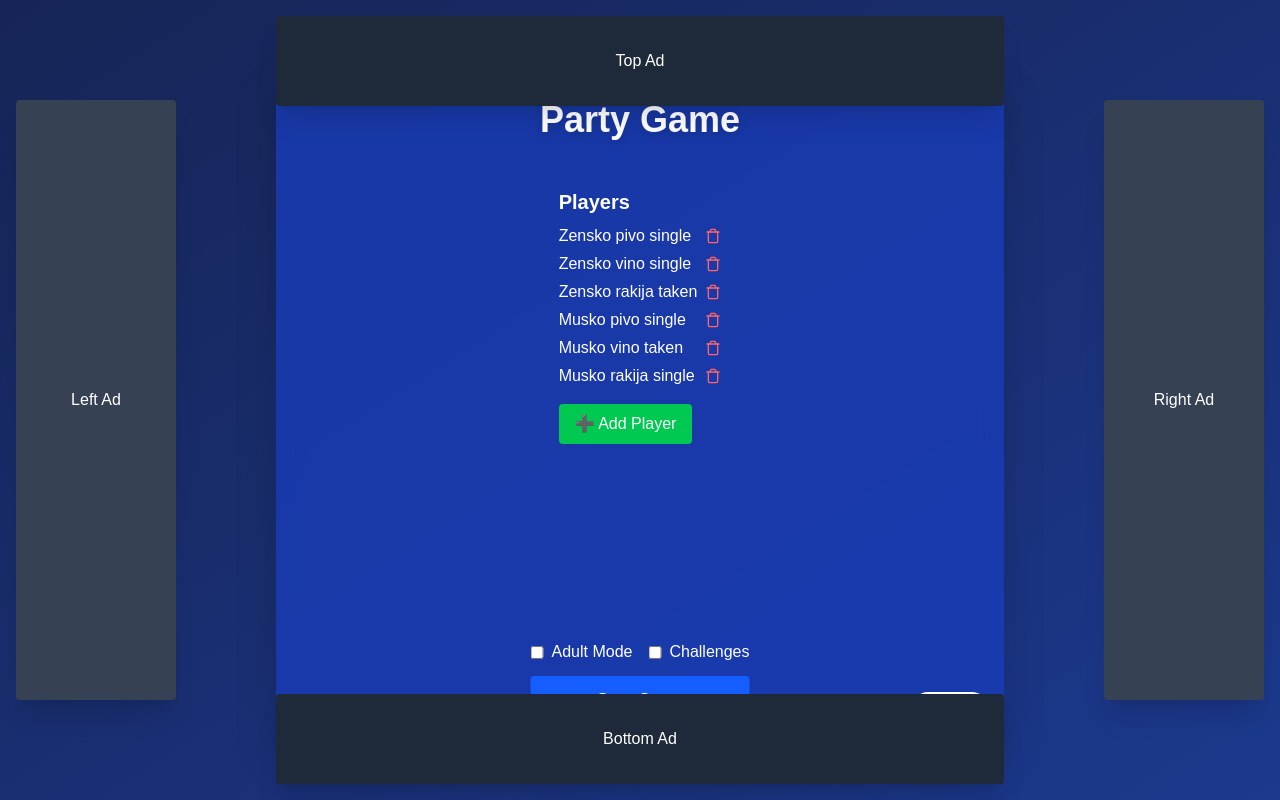
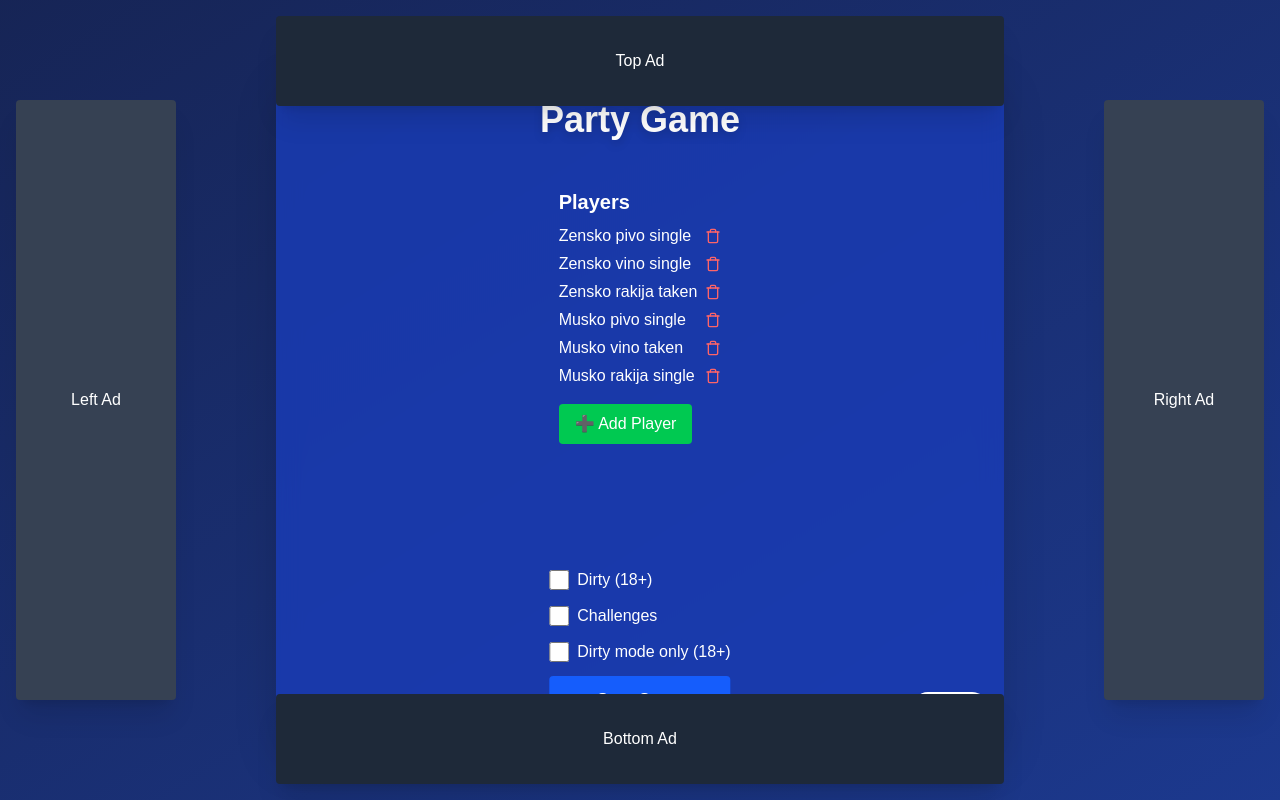
Before and after one commit to Belcuga/party-game, a Next.js app: page / in a window 1280 px wide. Built offline with nearby package versions, Linux system fonts and the light colour scheme; no server answers.

Commit message:
refactoring logic

```diff
--- a/src/app/game/[id]/page.tsx
+++ b/src/app/game/[id]/page.tsx
@@ -82,7 +82,7 @@ export default function PlayPage() {
 
   function pickNextQuestion(playerId: string, state: GameState): GameQuestion {
     const player = state.players.find(p => p.id === playerId);
-    if (!player){
+    if (!player) {
       const availableQuestions = state.questions.filter(
         q => !state.answeredQuestionIds.includes(q.id) && q.all_players
       );
@@ -93,11 +93,11 @@ export default function PlayPage() {
 
       return availableQuestions[Math.floor(Math.random() * availableQuestions.length)];
     }
-    else{
+    else {
       let desiredDifficulty = player.difficultyQueue[player.difficultyIndex];
       let allPlayersQuestion = false;
       let desiredDifficultyRequired = true;
-      if(player.id === '0'){
+      if (player.id === '0') {
         allPlayersQuestion = true;
         desiredDifficultyRequired = false;
       }
@@ -124,8 +124,8 @@ export default function PlayPage() {
     // Filter eligible other players
     const otherPlayers = state.players.filter(
       p => p.id !== currentPlayerId &&
-           p.gender !== currentPlayer.gender &&
-           p.id !== '0'
+        p.gender !== currentPlayer.gender &&
+        p.id !== '0'
     );
 
     if (otherPlayers.length === 0) return question;
@@ -160,8 +160,8 @@ export default function PlayPage() {
       if (!player) return;
 
       let updatedDifficultyIndex = player.difficultyIndex + 1;
-      if (updatedDifficultyIndex >= 4) {
-        player.difficultyQueue = shuffleArray([1, 2, 3, 4]);
+      if (updatedDifficultyIndex >= gameState.existingDifficulties.length) {
+        player.difficultyQueue = shuffleArray(gameState.existingDifficulties);
         updatedDifficultyIndex = 0;
       }
       player.difficultyIndex = updatedDifficultyIndex;
@@ -198,8 +198,8 @@ export default function PlayPage() {
     if (!player) return;
 
     let updatedDifficultyIndex = player.difficultyIndex + 1;
-    if (updatedDifficultyIndex >= 4) {
-      player.difficultyQueue = shuffleArray([1, 2, 3, 4]);
+    if (updatedDifficultyIndex >= gameState.existingDifficulties.length) {
+      player.difficultyQueue = shuffleArray(gameState.existingDifficulties);
       updatedDifficultyIndex = 0;
     }
     player.difficultyIndex = updatedDifficultyIndex;
@@ -222,17 +222,34 @@ export default function PlayPage() {
   }
 
   function showNumberOfSips() {
-    if(gameState?.currentQuestion?.all_players){
-      return `Beer drinkers take ${gameState?.currentQuestion?.punishment * 2} sips \n
-      Wine drinkers take ${gameState.currentQuestion?.punishment * 1} sips \n
-      Strong drink drinkers take ${Math.ceil(gameState.currentQuestion?.punishment * 0.5)} sips
-      `;
+    if (gameState?.currentQuestion?.all_players) {
+      const punishment = gameState.currentQuestion.punishment ?? 0;
+
+      const sips = [
+        `Beer drinkers take ${punishment * 2} sips`,
+        `Wine drinkers take ${punishment * 1} sips`,
+        `Strong drink drinkers take ${Math.ceil(punishment * 0.5)} sips`,
+      ];
+
+      return sips.map((line, idx) => (
+        <p key={idx} className="leading-tight text-left font-semibold">
+          {line}
+        </p>
+      ));
+    } else {
+      const multiplier =
+        currentPlayer?.drink === Drink.Beer
+          ? 2
+          : currentPlayer?.drink === Drink.Wine
+            ? 1
+            : 0.5;
+      const sips = Math.ceil((gameState?.currentQuestion?.punishment ?? 0) * multiplier);
+      return (
+        <p className="leading-tight text-left font-semibold">
+          take {sips} sips
+        </p>
+      );
     }
-    else{
-      const multiplier = currentPlayer?.drink === Drink.Beer ? 2 : currentPlayer?.drink === Drink.Wine ? 1 : 0.5;
-      return `take ${Math.ceil((gameState?.currentQuestion?.punishment ?? 0) * multiplier)} sips`
-    }
-
   }
 
   function shuffleArray<T>(array: T[]): T[] {
@@ -244,7 +261,7 @@ export default function PlayPage() {
   }
 
   return (
- <div className="relative min-h-screen bg-gradient-to-br from-blue-950 to-blue-900 text-white flex justify-center">
+    <div className="relative min-h-screen bg-gradient-to-br from-blue-950 to-blue-900 text-white flex justify-center">
       {/* LEFT Ad Banner */}
       <div className="hidden lg:flex fixed left-4 top-0 h-screen w-[160px] items-center justify-center z-10">
         <div className="w-[160px] h-[600px] bg-gray-700 text-white flex items-center justify-center shadow-xl rounded">
@@ -290,11 +307,11 @@ export default function PlayPage() {
           {/* Center Content */}
           <div className="flex flex-col items-center text-center gap-6 flex-grow">
             <h1 className="text-2xl font-bold mb-6">Round {gameState.roundNumber}</h1>
-            <h2 className="text-xl mb-4">{currentPlayer?.name}'s Turn</h2>
+            <h2 className="text-xl mb-4">{`${currentPlayer?.id === '0' ? currentPlayer?.name + '\'' : currentPlayer?.name + '\'s'}`} Turn</h2>
 
             <div className="bg-white text-black p-6 rounded shadow-lg max-w-lg w-full mb-6">
-              <p className="text-lg mb-4">{questionText}</p>
-              <p className="font-semibold whitespace-pre-line">{showNumberOfSips()}</p>
+              <p className="text-lg mb-4 text-left">{questionText}</p>
+              <div className="space-y-1">{showNumberOfSips()}</div>
             </div>
 
             {/* Like / Dislike Buttons */}
--- a/src/app/page.tsx
+++ b/src/app/page.tsx
@@ -10,6 +10,7 @@ import { supabase } from './lib/SupabaseClient';
 import { GameState } from './types/game';
 import { useGame } from './providers/GameContext';
 import { TrashIcon } from 'lucide-react';
+import { SettingsLabel } from './types/gameSettings';
 
 export default function Home() {
   const router = useRouter();
@@ -65,15 +66,23 @@ export default function Home() {
     },
 
   ]);
+
+  const settings: SettingsLabel[] = [
+    { label: 'Dirty (18+)', tooltip: 'Include dirty questions', value: 'adultMode' },
+    { label: 'Challenges', tooltip: 'Include physical or action-based challenges', value: 'challenges' },
+    { label: 'Dirty mode only (18+)', tooltip: 'Dirty questions and challenges only', value: 'dirtyMode' },
+  ];
+
   const [modalOpen, setModalOpen] = useState(false);
   const [gameSettings, setGameSettings] = useState({
     adultMode: false,
     challenges: false,
+    dirtyMode: false
   });
   const [loadingQuestions, setLoadingQuestions] = useState(false);
   const { setGameState } = useGame();
 
-  const toggleSetting = (key: 'adultMode' | 'challenges') => {
+  const toggleSetting = (key: 'adultMode' | 'challenges' | 'dirtyMode') => {
     setGameSettings((prev) => ({ ...prev, [key]: !prev[key] }));
   };
 
@@ -113,11 +122,17 @@ export default function Home() {
     }
 
     const allQuestions = Array.from(questionMap.values());
-
+    console.log(gameSettings);
     let filteredQuestions = allQuestions.filter((q: Question) => {
-      if (!gameSettings.adultMode && q.dirty) return false;
-      if (!gameSettings.challenges && q.challenge) return false;
+      if(gameSettings.dirtyMode){
+        if(q.dirty) return true;
+        return false;
+      }
+      else{
+        if (!gameSettings.adultMode && q.dirty && !gameSettings.dirtyMode) return false;
+        if (!gameSettings.challenges && q.challenge && !gameSettings.dirtyMode) return false;
         return true;
+      }
     });
 
     // Optional gender-based filtering
@@ -134,13 +149,16 @@ export default function Home() {
     //   filteredQuestions = filteredQuestions.filter((q) => !q.question.includes('${player}'));
     // }
 
+    const existingDifficulties = [...new Set(filteredQuestions.map(q => q.difficulty))];
+    console.log(existingDifficulties);
+
     const initializedPlayers = players.map((p) => ({
       id: String(p.id),
       name: p.name,
       gender: p.gender,
       drink: p.drink,
       skipCount: 1,
-      difficultyQueue: shuffleArray([1, 2, 3, 4]),
+      difficultyQueue: shuffleArray(existingDifficulties),
       difficultyIndex: 0,
       totalQuestionsAnswered: 0,
     }));
@@ -165,6 +183,7 @@ export default function Home() {
       currentQuestion: null,
       roundNumber: 1,
       bonusReady: false,
+      existingDifficulties: existingDifficulties
     };
 
     setLoadingQuestions(false);
@@ -243,23 +262,22 @@ export default function Home() {
             </section>
 
             <div className="absolute bottom-4 left-1/2 transform -translate-x-1/2 flex flex-col items-center space-y-3">
-              <div className="flex space-x-4">
-                <label className="flex items-center space-x-2 text-white">
+              <div className="flex flex-col gap-3">
+                {settings.map((item, index) => (
+                  <div key={index} className="relative group">
+                    <label className="flex items-center gap-2 cursor-pointer">
                       <input type="checkbox"
-                  className="form-checkbox"
-                  checked={gameSettings.adultMode}
-                  onChange={() => toggleSetting('adultMode')}
+                        className="form-checkbox h-5 w-5 text-blue-600"
+                        checked={gameSettings[item.value]}
+                        onChange={() => toggleSetting(item.value)}
                       />
-                  <span>Adult Mode</span>
+                      {item.label}
                     </label>
-                <label className="flex items-center space-x-2 text-white">
-                  <input type="checkbox"
-                  className="form-checkbox"
-                  checked={gameSettings.challenges}
-                  onChange={() => toggleSetting('challenges')}
-                  />
-                  <span>Challenges</span>
-                </label>
+                    <div className="absolute left-full top-1/2 ml-2 -translate-y-1/2 whitespace-nowrap rounded bg-gray-800 px-3 py-1 text-sm text-white opacity-0 group-hover:opacity-100 transition-opacity z-10">
+                      {item.tooltip}
+                    </div>
+                  </div>
+                ))}
               </div>
 
               <button
--- a/src/app/providers/GameContext.tsx
+++ b/src/app/providers/GameContext.tsx
@@ -35,6 +35,7 @@ export type GameState = {
   currentPlayerId: string | null;
   currentQuestion: GameQuestion | null;
   roundNumber: number;
+  existingDifficulties: number[];
 };
 
 type GameContextType = {
--- a/src/app/types/game.ts
+++ b/src/app/types/game.ts
@@ -20,4 +20,5 @@ export type GameState = {
     currentQuestion: Question | null;
     roundNumber: number;
     bonusReady: boolean;                // Ready for bonus round (all_players = true)
+    existingDifficulties: number[];
 };
--- a/src/app/types/gameSettings.ts
+++ b/src/app/types/gameSettings.ts
@@ -3,3 +3,9 @@
         challenges: boolean,
         questionsPerPlayer: boolean,
     }
+
+    export type SettingsLabel = {
+        label: string,
+        tooltip: string,
+        value: 'adultMode' | 'challenges' | 'dirtyMode'
+    }
```
Lines whose indentation alone changed are shown as unchanged.
